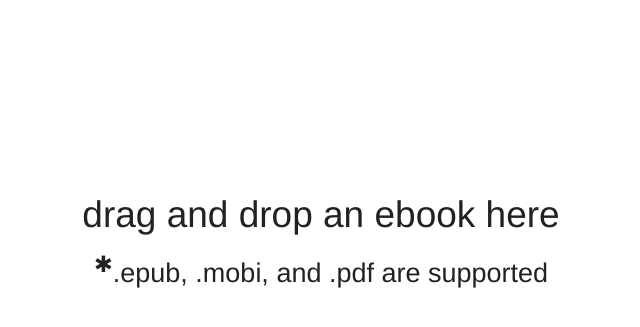
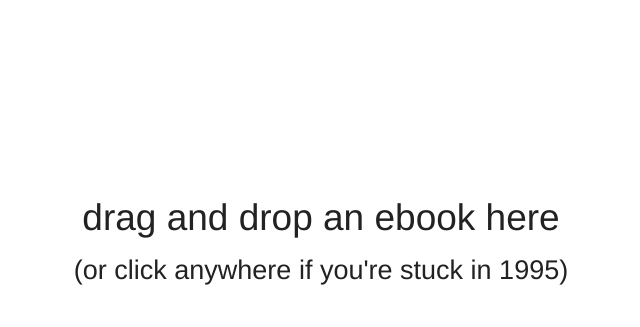
Before and after one commit to citruspi/Alexandria, a Flask app: page /upload in a window 1280 px wide. Shown: the part 204-531 px from the top of the page, without its empty margins (319-959 px from the left). Run offline with Flask 2, Linux system fonts and the light colour scheme; parts of the project's set-up code (start-up, migrations or seed data) failed here and were passed over; some libraries are stand-ins or nearby versions.

Commit message:
Changed subtitle text to 1995 gibe

```diff
--- a/templates/upload.html
+++ b/templates/upload.html
@@ -5,7 +5,7 @@
     <div class="previewsContainer" style="display: none;"></div>
 
     <div id="notice">
-        <center><h2>drag and drop an ebook here</h2><h3><sup>&#10033;</sup>.epub, .mobi, and .pdf are supported</center>
+        <center><h2>drag and drop an ebook here</h2><h3>(or click anywhere if you're stuck in 1995)</center>
     </div>
 
     <div class="row">
```
